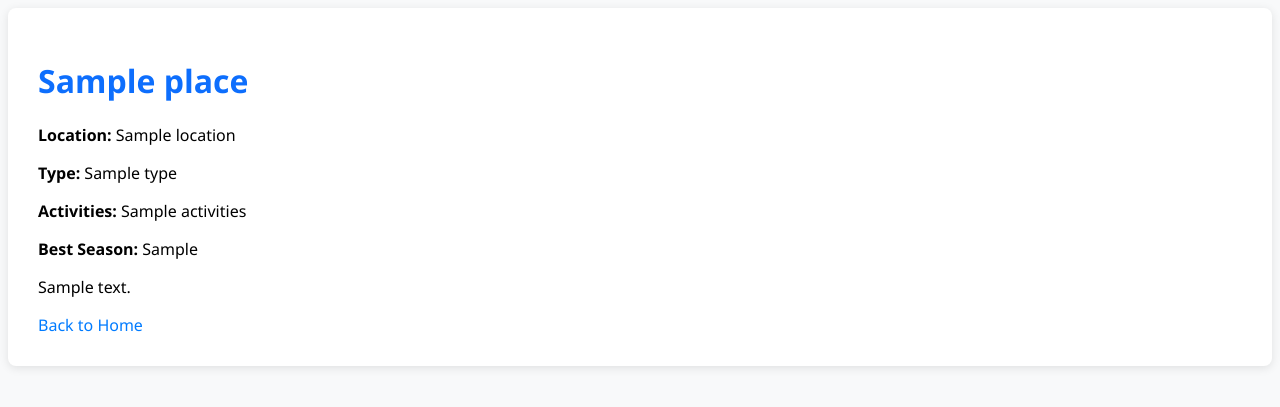
After one commit to Aditi07hooda/CultureConnect, a Flask app: template templates/place_detail.html in a window 1280 px wide. The commit adds this page. Shown: the top 407 px of the page. Run offline with Flask 2, Linux system fonts and the light colour scheme; the template is opened without the code that fills it: most values are stand-ins (such as "Sample title", 1, 10 or a date in 2020); some libraries are stand-ins or nearby versions.

Commit message:
requirements, place-detail

```diff
--- a/main.py
+++ b/main.py
@@ -62,6 +62,9 @@ def index():
 
 @app.route("/recommend", methods=["GET", "POST"])
 def recommend():
+    if 'user_id' not in session:
+        return redirect(url_for('login'))
+
     recommendations = pd.DataFrame()
     pagination = None
     location = place_type = activity = season = None
--- a/static/styles.css
+++ b/static/styles.css
@@ -29,6 +29,7 @@ h2 {
   border-radius: 15px;
   border: none;
   transition: transform 0.2s, box-shadow 0.2s;
+  cursor: pointer;
 }
 
 .card:hover {
--- a/templates/index.html
+++ b/templates/index.html
@@ -125,6 +125,10 @@
                   <strong>Best Season:</strong> {{ place['Best Season'] }}
                 </p>
                 <p class="card-text">{{ place['Description'] }}</p>
+                <a
+                  class="btn btn-primary"
+                  >View Details</a
+                >
               </div>
             </div>
           </div>
--- /dev/null
+++ b/templates/place_detail.html
@@ -0,0 +1,20 @@
+<!DOCTYPE html>
+<html lang="en">
+<head>
+    <meta charset="UTF-8">
+    <meta name="viewport" content="width=device-width, initial-scale=1.0">
+    <title>{{ place['Name'] }} Details</title>
+    <link rel="stylesheet" href="{{ url_for('static', filename='styles.css') }}">
+</head>
+<body>
+    <div class="container">
+        <h1>{{ place['Name'] }}</h1>
+        <p><strong>Location:</strong> {{ place['Location'] }}</p>
+        <p><strong>Type:</strong> {{ place['Type'] }}</p>
+        <p><strong>Activities:</strong> {{ place['Activities'] }}</p>
+        <p><strong>Best Season:</strong> {{ place['Best Season'] }}</p>
+        <p>{{ place['Description'] }}</p>
+        <a href="{{ url_for('index') }}" class="btn btn-secondary">Back to Home</a>
+    </div>
+</body>
+</html>
```
Also changed, not shown: requirements.txt (added, +7 -0 lines), models/user.py (line endings or trailing spaces).
